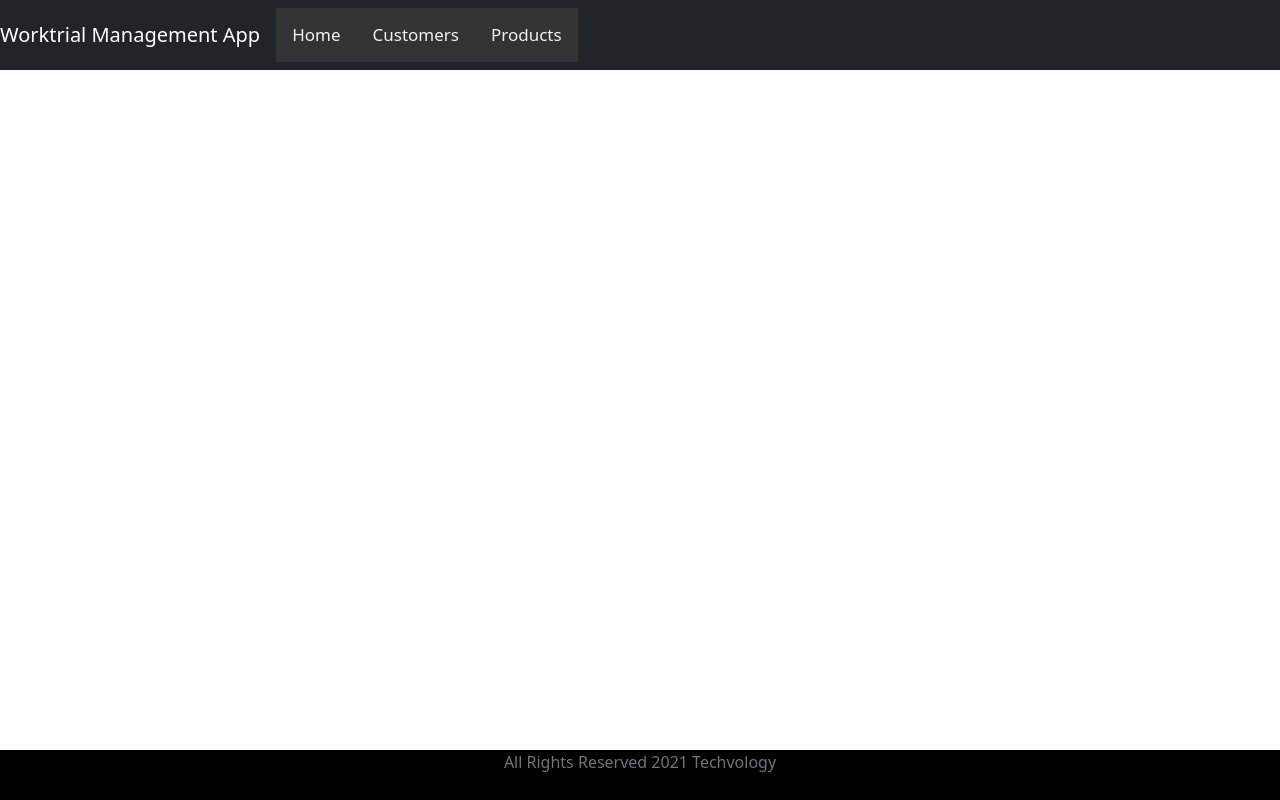
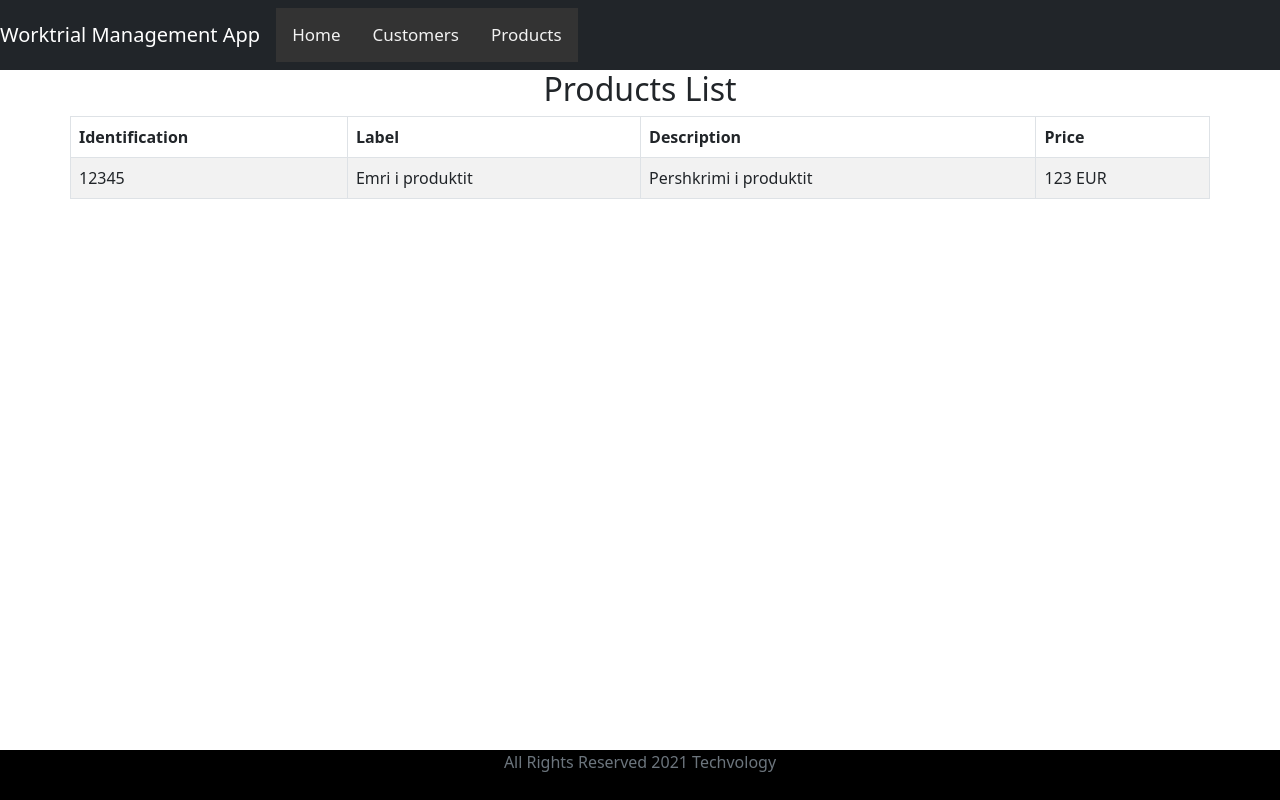
Before and after one commit to fluturademaj/miniprojecti-reactJS-latest, a React (Create React App) app: page /products in a window 1280 px wide. Built offline with nearby package versions, Linux system fonts and the light colour scheme.

Commit message:
Updated ProductsComponent with satic table

```diff
--- a/src/App.js
+++ b/src/App.js
@@ -4,6 +4,7 @@
 import CustomersComponent from "./components/Customers.component";
 import HeaderComponent from "./components/Header.component";
 import FooterComponent from "./components/Footer.component";
+import ProductsComponent from "./components/Product.component"
 
 
 function App() {
@@ -14,6 +15,8 @@
                 <div className="container">
                   <Switch>
                       <Route exact path="/" component={CustomersComponent}/>
+                      <Route exact path="/customers" component={CustomersComponent}/>
+                      <Route exact path="/products" component={ProductsComponent}/>
 
                   </Switch>
                 </div>
--- /dev/null
+++ b/src/components/Product.component.js
@@ -0,0 +1,49 @@
+import React, {Component} from "react";
+
+class ProductComponent extends Component {
+
+    constructor(props) {
+        super(props);
+        this.state = {
+            products: []
+        }
+    }
+    componentDidMount() {
+
+    }
+
+
+    render(){
+        return(
+            <div>
+                <h2 className="text-center"> Products List</h2>
+                <div className="row">
+                    <table className="table table-striped table-bordered">
+                        <thead>
+                        <tr>
+                            <th>Identification</th>
+                            <th>Label</th>
+                            <th>Description</th>
+                            <th>Price</th>
+                        </tr>
+                        </thead>
+                        <tbody>
+
+                            <tr>
+                                <td>12345</td>
+                                <td>Emri i produktit</td>
+                                <td>Pershkrimi i produktit</td>
+                                <td>123 EUR</td>
+                            </tr>
+
+                        </tbody>
+                    </table>
+
+
+                </div>
+
+            </div>
+        );
+    }
+}
+export default ProductComponent
```
